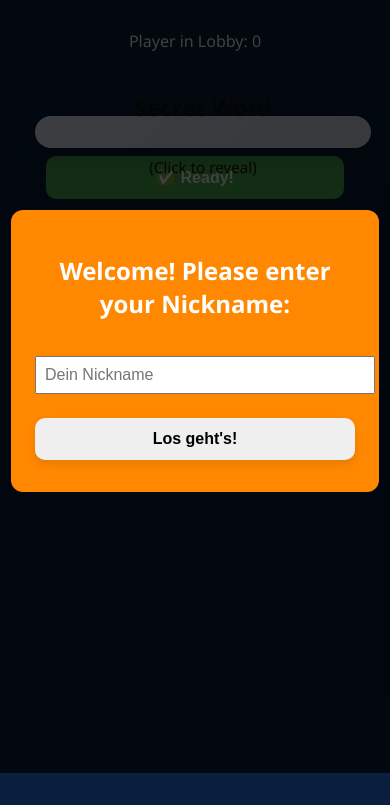
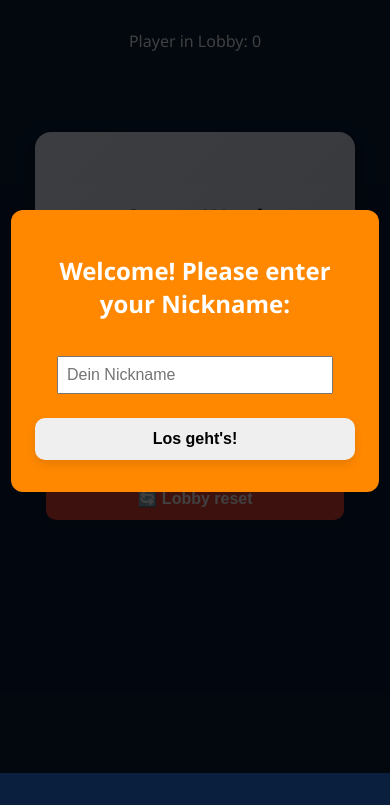
Before and after one commit to Niklas2211/wordgame, a website: page public/index.html in a window 390 px wide. Shown: the part 71-876 px from the top of the page. Drawn offline with nearby package versions, Linux system fonts and the light colour scheme; no server answers.

Commit message:
fixed card displacedment and mobile view

```diff
--- a/public/style.css
+++ b/public/style.css
@@ -1,3 +1,5 @@
+
+
 button {
   padding: 12px 24px;
   margin: 10px 5px;
@@ -10,6 +12,7 @@ button {
     transform 0.1s ease,
     box-shadow 0.2s ease;
   box-shadow: 0 4px 8px rgba(0, 0, 0, 0.1);
+  -webkit-tap-highlight-color: transparent;
 }
 
 button:hover {
@@ -39,27 +42,51 @@ button:active {
 }
 
 .card-container {
-  width: 320px;
-  height: 220px;
+  padding: 1rem;
+  width: 100%;
+  max-width: 320px;
+  height: 220px;       /* feste Höhe */
   margin: 2rem auto 3rem auto;
-  perspective: 1000px;
+  perspective: 1500px;
   position: relative;
-
   display: flex;
   justify-content: center;
   align-items: center;
+  overflow: visible;    /* wichtig, um Verschiebungen zu verhindern */
 }
 
 .card {
   width: 100%;
-  height: 100%;
+  height: 220px;       /* gleiche Höhe wie Container */
   position: relative;
   transform-style: preserve-3d;
   transition: transform 0.8s ease;
   cursor: pointer;
+  display: block;
+  transform-origin: 50% 50%;
+  box-sizing: border-box;
+  -webkit-tap-highlight-color: transparent;
 
-  display: block;
-  transform-origin: center center;
+}
+
+.card-face {
+  position: absolute;
+  width: 100%;
+  height: 220px;       /* gleiche Höhe */
+  border-radius: 1rem;
+  background: linear-gradient(135deg, #f0f4ff, #d9e2f3);
+  backface-visibility: hidden;
+  display: flex;
+  flex-direction: column;
+  align-items: center;
+  justify-content: center;
+  box-shadow: 0 8px 20px rgba(0, 0, 0, 0.25);
+  padding: 1rem;
+  text-align: center;
+  color: #111;
+  box-sizing: border-box;
+  -webkit-tap-highlight-color: transparent;
+
 }
 
 .card.is-flipped {
@@ -67,24 +94,6 @@ button:active {
 }
 .card.flipped {
   transform: rotateY(180deg);
-}
-
-.card-face {
-  position: absolute;
-  width: 100%;
-  height: 100%;
-  border-radius: 1rem;
-  background: linear-gradient(135deg, #f0f4ff, #d9e2f3);
-  backface-visibility: hidden;
-  display: flex;
-  flex-direction: column;
-  align-items: center;
-  justify-content: center;
-  box-shadow: 0 8px 20px rgba(0, 0, 0, 0.2);
-  padding: 1rem;
-  text-align: center;
-  color: #111;
-  box-shadow: 0 8px 20px rgba(0, 0, 0, 0.25);
 }
 
 .card-front {
@@ -132,7 +141,7 @@ body {
 }
 
 .modal-content input {
-  width: 100%;
+  width: 80%;
   padding: 0.5rem;
   margin: 1rem 0;
   font-size: 1rem;
@@ -209,3 +218,7 @@ body {
     max-width: 90%;
   }
 }
+
+html {
+  touch-action: manipulation;
+}
```
